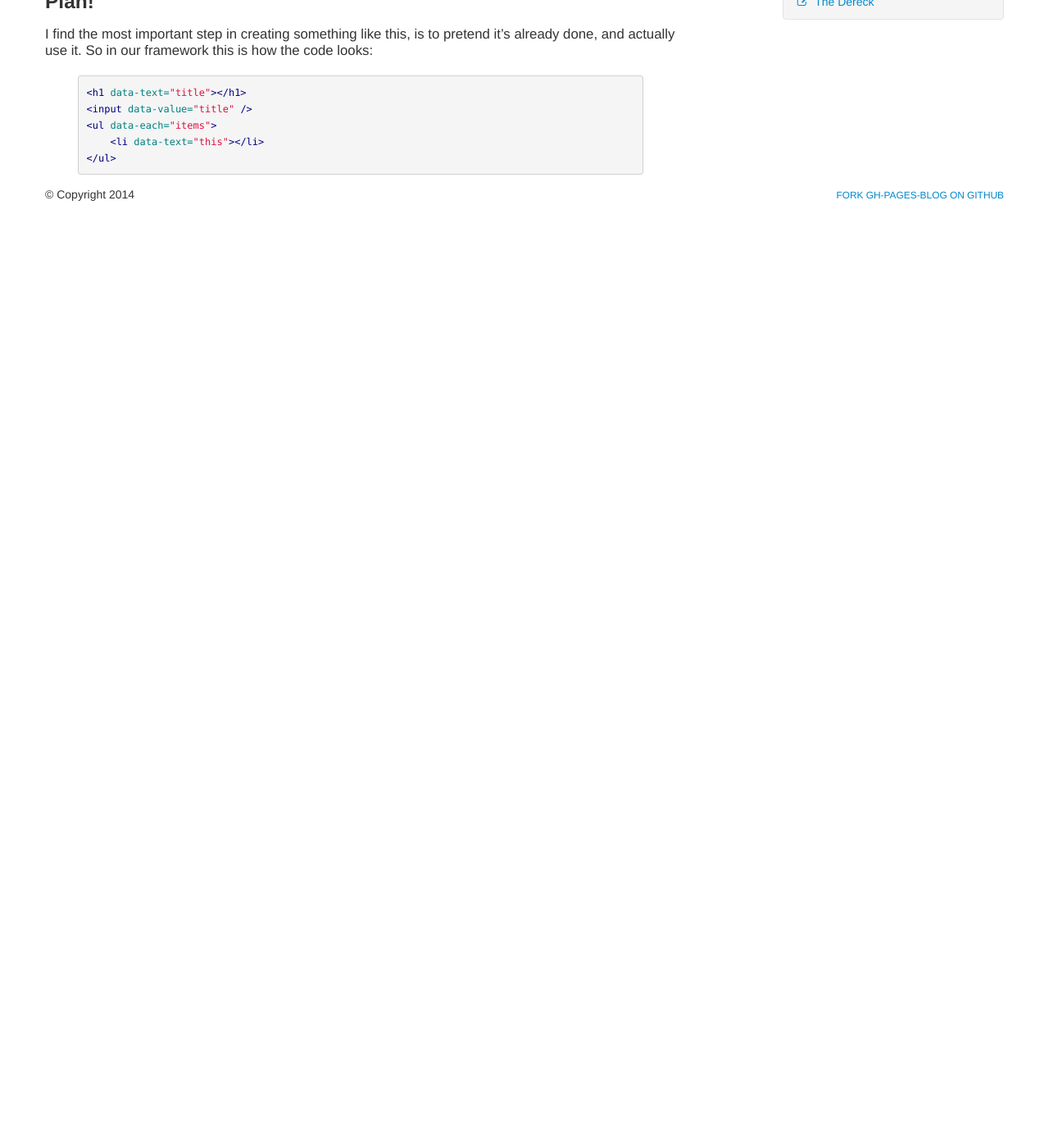
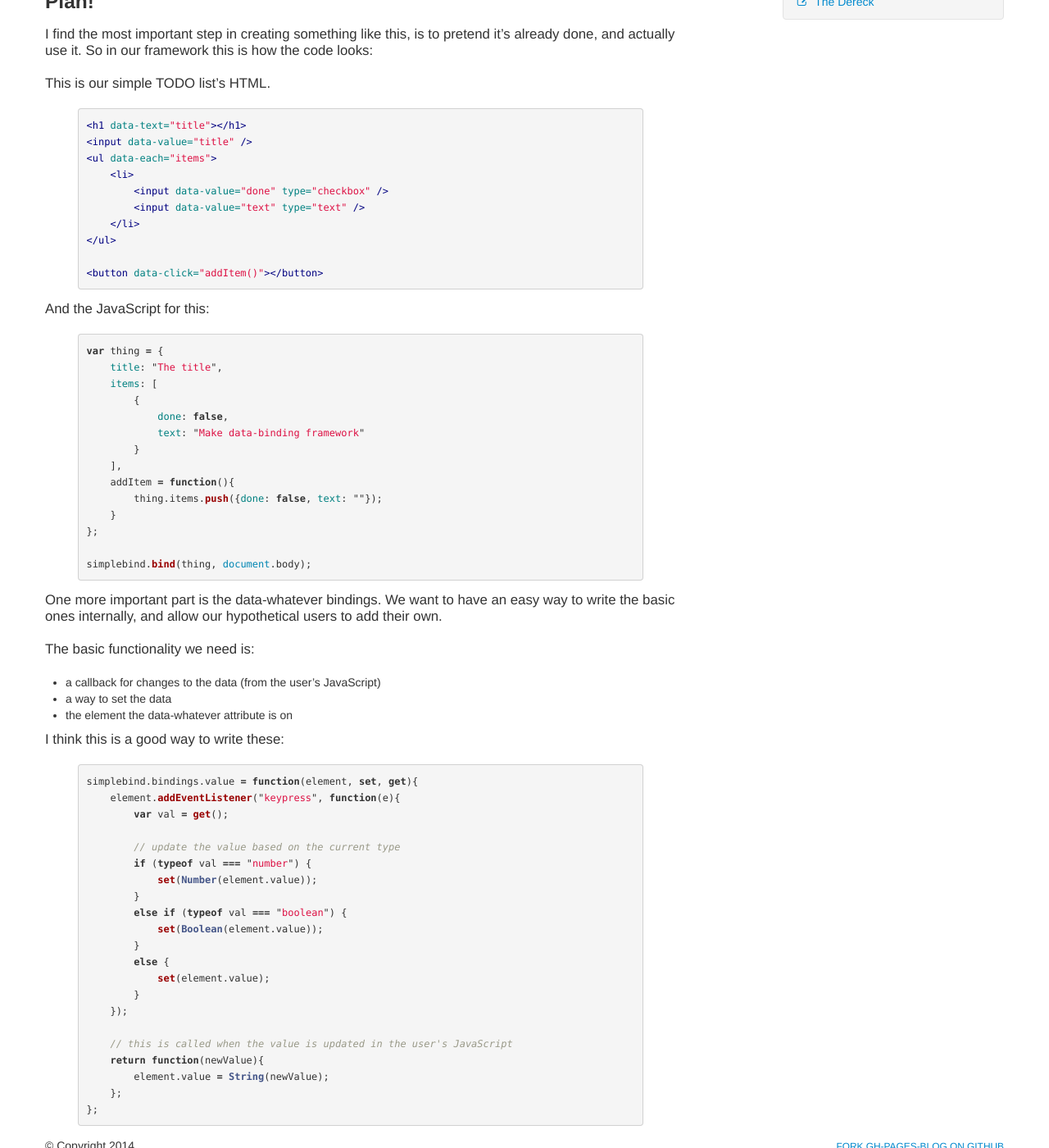
Before and after one commit to brigand/brigand.github.com, a Jekyll site: the page built from _posts/2014-01-12-make-your-own-databinding-framework.md, in a window 1280 px wide and 1400 px high, scrolled down 460 px. Shown: the whole window at 82% size. Built offline with Jekyll 4.4.1, drawn with Linux system fonts in a browser that asks for light colours; before the commit the page ends 900 px from its top, so only the background shows below that.

Commit message:
started first article

```diff
--- a/_posts/2014-01-12-make-your-own-databinding-framework.md
+++ b/_posts/2014-01-12-make-your-own-databinding-framework.md
@@ -21,10 +21,74 @@ I find the most important step in creating something like this, is to pretend
 it's already done, and actually use it.  So in our framework this is how the
 code looks:
 
+This is our simple TODO list's HTML.
+
 {% highlight html %}
 <h1 data-text="title"></h1>
 <input data-value="title" />
 <ul data-each="items">
-    <li data-text="this"></li>
+    <li>
+        <input data-value="done" type="checkbox" />
+        <input data-value="text" type="text" />
+    </li>
 </ul>
+
+<button data-click="addItem()"></button>
 {% endhighlight %}
+
+And the JavaScript for this:
+
+{% highlight js %}
+var thing = {
+    title: "The title",
+    items: [
+        {
+            done: false,
+            text: "Make data-binding framework"
+        }
+    ],
+    addItem = function(){
+        thing.items.push({done: false, text: ""});
+    }
+};
+
+simplebind.bind(thing, document.body);
+{% endhighlight %}
+
+One more important part is the data-whatever bindings.  We want
+to have an easy way to write the basic ones internally, and allow our
+hypothetical users to add their own.
+
+The basic functionality we need is:
+
+ - a callback for changes to the data (from the user's JavaScript)
+ - a way to set the data
+ - the element the data-whatever attribute is on
+
+I think this is a good way to write these:
+
+{% highlight js %}
+
+simplebind.bindings.value = function(element, set, get){
+    element.addEventListener("keypress", function(e){
+        var val = get();
+
+        // update the value based on the current type
+        if (typeof val === "number") {
+            set(Number(element.value));
+        }
+        else if (typeof val === "boolean") {
+            set(Boolean(element.value));
+        }
+        else {
+            set(element.value);
+        }
+    });
+
+    // this is called when the value is updated in the user's JavaScript
+    return function(newValue){
+        element.value = String(newValue);
+    };
+};
+
+{% endhighlight %}
```
